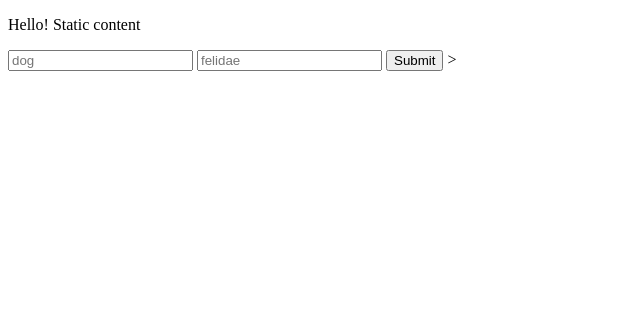
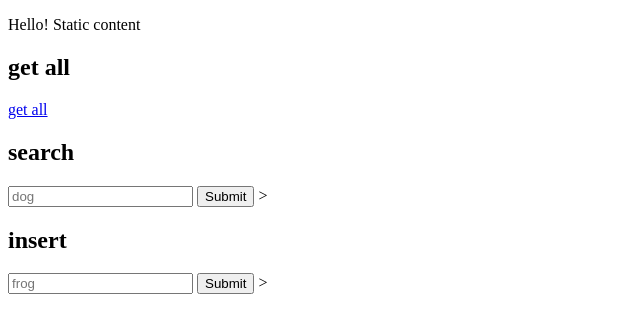
Before and after one commit to ram17m/node2019, a website: page public/pub.html in a window 1280 px wide. Shown: the whole page, without its empty margins (0-640 px from the left). Drawn offline with Linux system fonts and the light colour scheme.

Commit message:
HTTP  bodyParser

```diff
--- a/package.json
+++ b/package.json
@@ -23,6 +23,7 @@
   },
   "homepage": "https://github.com/ram17m/node2019#readme",
   "dependencies": {
+    "body-parser": "^1.19.0",
     "dotenv": "^8.2.0",
     "express": "^4.17.1",
     "mysql2": "^2.0.0"
--- a/public/pub.html
+++ b/public/pub.html
@@ -6,11 +6,25 @@
 </head>
 <body>
 <p>Hello! Static content</p>
+<h2>
+	get all
+</h2>
+<a href="/animals">get all</a>
+
+<h2>
+	search
+</h2>
 <form action="/animal">
 	<input type="text" name="name" placeholder="dog">
-	<input type="text" name="name" placeholder="felidae">
 	<input type="submit" search="search">
 	>
 </form>
+<h2> insert</h2>
+<form action="/animal" method="post">
+	<input type="text" name="name" placeholder="frog">
+	<input type="submit" search="insert">
+	>
+</form>
+
 </body>
 </html>
```
Also changed, not shown: index.js (+14 -0 lines).
